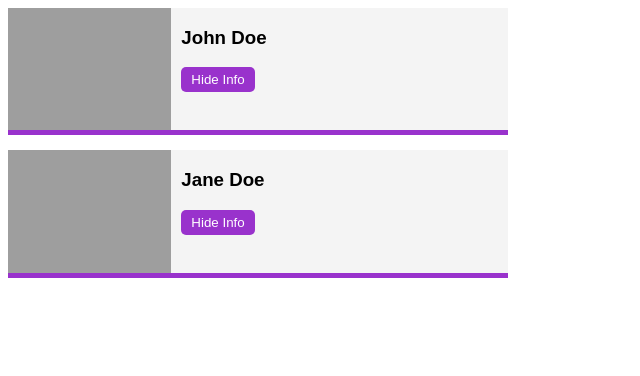
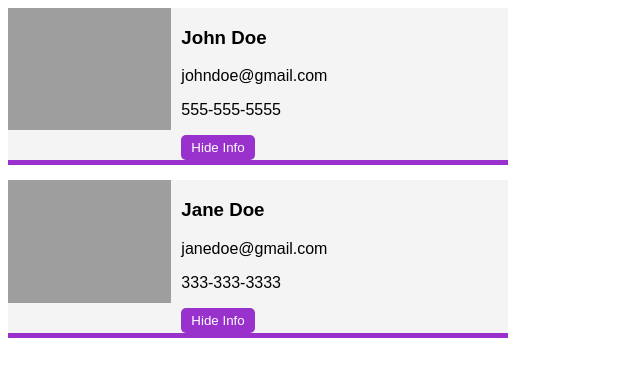
Before and after one commit to MaurickThom/Web-Components, a website: page 008/index.html in a window 1280 px wide. Shown: the whole page, without its empty margins (0-640 px from the left). Drawn offline with Linux system fonts and the light colour scheme.

Commit message:
user card

```diff
--- a/008/components.js
+++ b/008/components.js
@@ -8,6 +8,7 @@ const TEMPLATE_HTML = /*html*/`
             <p><slot name="email" /></p>
             <p><slot name="phone" /></p>
         </div>
+
         <button id="toggle-info" class="user-card__action">Hide Info</button>
         </div>
     </div>
--- a/008/index.html
+++ b/008/index.html
@@ -8,8 +8,12 @@
 </head>
 <body>
     <user-card name="John Doe" avatar="https://randomuser.me/api/portraits/men/1.jpg">
+        <div slot="email">johndoe@gmail.com</div>
+        <div slot="phone">555-555-5555</div>
     </user-card>
     <user-card name="Jane Doe" avatar="https://randomuser.me/api/portraits/women/1.jpg">
+        <div slot="email">janedoe@gmail.com</div>
+        <div slot="phone">333-333-3333</div>
     </user-card>
     <script src="components.js"></script>
 </body>
```
